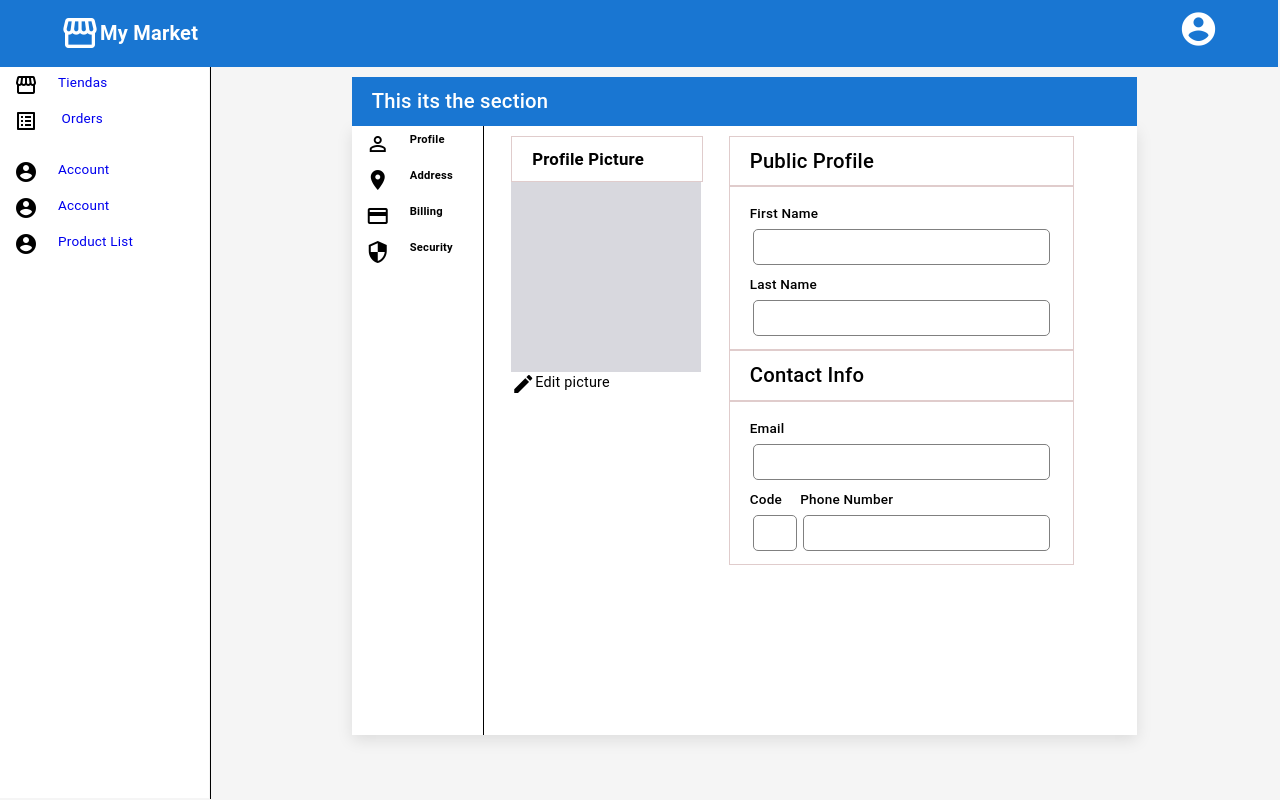
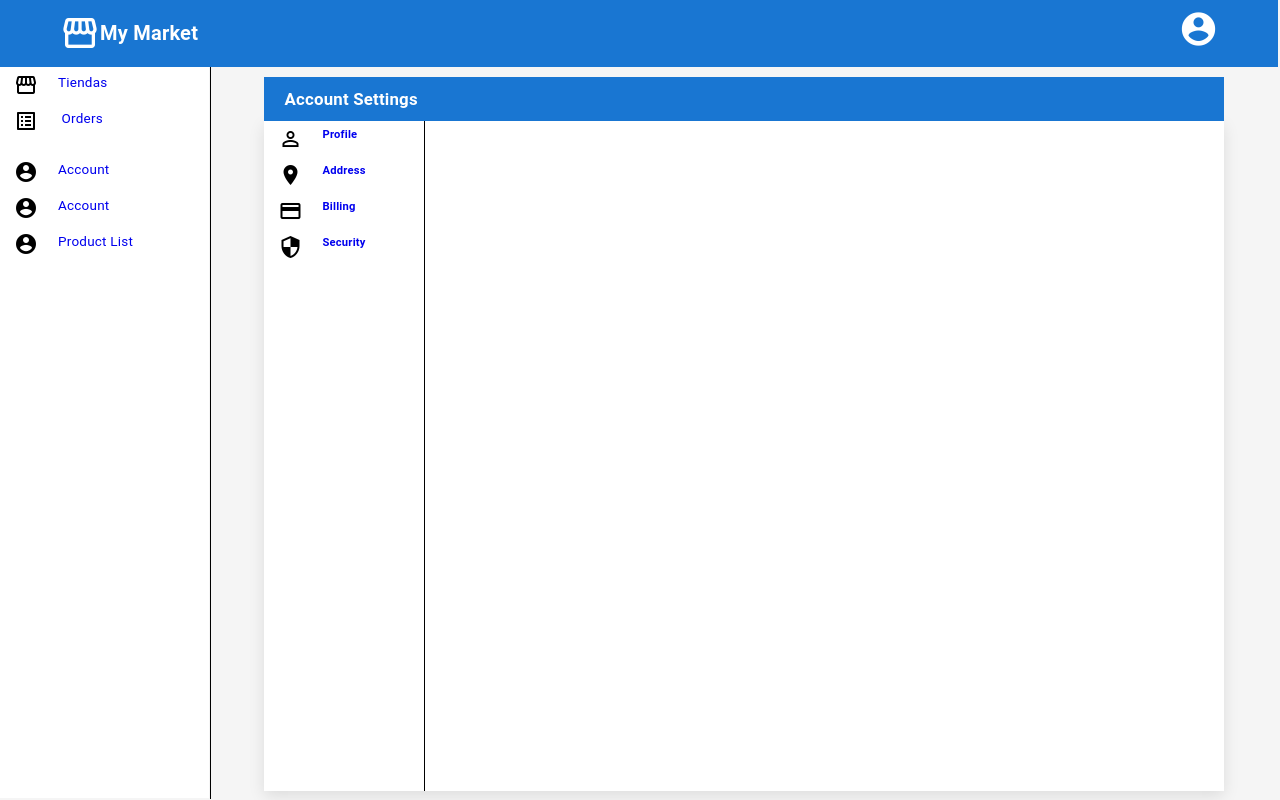
Before and after one commit to MiguelMartinez624/react-seed, a React (Create React App) app: page /secure/account in a window 1280 px wide. Built offline with nearby package versions, Linux system fonts and the light colour scheme.

Commit message:
routing to account settings

```diff
--- a/src/components/content-wrappers/soft-card/SoftCard.tsx
+++ b/src/components/content-wrappers/soft-card/SoftCard.tsx
@@ -1,6 +1,5 @@
 import React, { FC } from 'react';
 import "./soft-card.scss";
-import { ResponsiveCol } from '../response-col/ResponsiveCol';
 
 export const SoftCard: FC<any> = ({ children, className}) => {
     return (
--- /dev/null
+++ b/src/components/dashboard/profile/components/AddressManager.tsx
@@ -0,0 +1,28 @@
+import React, { Component } from 'react'
+import { Section } from '../../../layout'
+import { Input } from '../../../forms'
+
+export interface AddressManagerState { }
+export default class AddressManager extends Component<any, AddressManagerState> {
+
+
+    render() {
+        return (
+
+            <div className="col-12 f-center">
+                <Section width={7}>
+                   Account Address
+                </Section>
+
+
+                <Section width={7}>
+                    <Input label="Address"></Input>
+                    <Input label="Last Name"></Input>
+                </Section>
+
+
+            </div>
+
+        )
+    }
+}
--- a/src/components/dashboard/profile/components/Profile.tsx
+++ b/src/components/dashboard/profile/components/Profile.tsx
@@ -2,35 +2,38 @@ import React, { Component } from 'react'
 
 import { Card } from '../../../content-wrappers'
 import Sidebar from '../../../layout/sidebar/Sidebar'
-import { SectionBar, Section } from '../../../layout'
-import { SoftCard } from '../../../content-wrappers'
+import { SectionBar } from '../../../layout'
 import { ProfileForm } from './ProfileForm'
+import { PrivateRoute } from '../../../routing-wrappers'
+import { Link } from 'react-router-dom'
+import AddressManager from './AddressManager'
 
 const profileOptions = [
-    { icon: () => <span className="material-icons">perm_identity</span>, content: () => <h5>Profile</h5> },
-    { icon: () => <span className="material-icons">location_on</span>, content: () => <h5>Address</h5> },
-    { icon: () => <span className="material-icons">credit_card</span>, content: () => <h5>Billing</h5> },
-    { icon: () => <span className="material-icons">security</span>, content: () => <h5>Security</h5> },
+    { icon: () => <span className="material-icons">perm_identity</span>, content: () => <Link to="/secure/account/profile"> <h5>Profile</h5></Link> },
+    { icon: () => <span className="material-icons">location_on</span>, content: () => <Link to="/secure/account/address"> <h5>Address</h5></Link>  },
+    { icon: () => <span className="material-icons">credit_card</span>, content: () => <Link to="/secure/account/billing"><h5>Billing</h5></Link> },
+    { icon: () => <span className="material-icons">security</span>, content: () => <Link to="/secure/account/security"> <h5>Security</h5></Link> },
 ]
 
 export class Profile extends Component<any, any> {
     render() {
         return (
-            <div className="col-9 h-10">
+            <div className="col-11 h-11">
                 <SectionBar width={12}>
-                    This its the section
-                    </SectionBar>
+                    <h5>Account Settings</h5>
+                </SectionBar>
                 <div className="col-12 h-12">
-                    <Card style={{padding:'0px'}}>
+                    <Card style={{ padding: '0px' }}>
                         <div className="h-12 col-2" style={{ borderRight: "1px solid" }}>
 
                             <Sidebar options={profileOptions} />
 
                         </div>
                         <div className="h-12 col-9 f-center">
-                            <div className="h-12 col-12" style={{padding:'10px'}}>
+                            <div className="h-12 col-12 " style={{ padding: '10px' }}>
+                                <PrivateRoute path="/secure/account/profile" itsAuthenticated={true} component={ProfileForm} />
+                                <PrivateRoute path="/secure/account/address" itsAuthenticated={true} component={AddressManager} />
 
-                            <ProfileForm></ProfileForm>
                             </div>
                         </div>
                     </Card>
--- a/src/components/dashboard/profile/components/ProfileForm.tsx
+++ b/src/components/dashboard/profile/components/ProfileForm.tsx
@@ -1,6 +1,5 @@
 
 import React, { Component, Fragment } from 'react'
-import { Card } from '../../../content-wrappers/card/Card'
 import { Input } from '../../../forms'
 import { Section } from '../../../layout'
 import { ResponsiveCol } from '../../../content-wrappers/response-col/ResponsiveCol'
@@ -9,6 +8,7 @@ export class ProfileForm extends Component<any, any> {
     render() {
         return (
             <Fragment>
+                <div className="col-12 h-12">
                     <div className="col-5 h-12 f-center">
                         <div style={{ width: '190px' }} className="h-10" >
                             <Section width={12}>
@@ -23,7 +23,7 @@ export class ProfileForm extends Component<any, any> {
 
                                 </div>
                             </ResponsiveCol>
-                        <div className="col-12" style={{display:'flex',alignItems:'center',fontSize:'0.8rem'}}>
+                            <div className="col-12" style={{ display: 'flex', alignItems: 'center', fontSize: '0.8rem' }}>
                                 <span className="material-icons ">edit</span><span> Edit picture</span>
                             </div>
                         </div>
@@ -48,6 +48,7 @@ export class ProfileForm extends Component<any, any> {
                             <Input width={10} label="Phone Number"></Input>
                         </Section>
                     </div>
+                </div>
                 </Fragment>
         )
     }
```
Also changed, not shown: src/components/dashboard/Dashboard.tsx (+5 -4 lines). Lines whose indentation alone changed are shown as unchanged.
